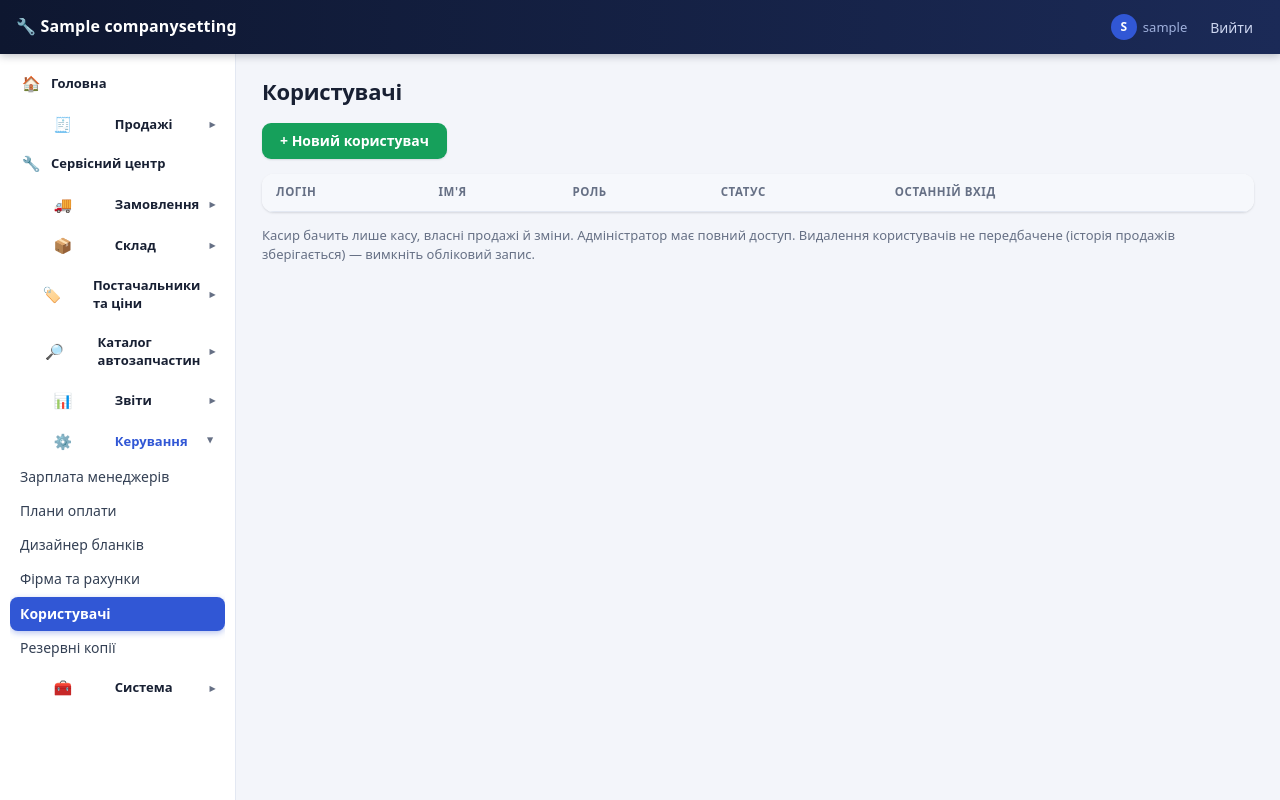
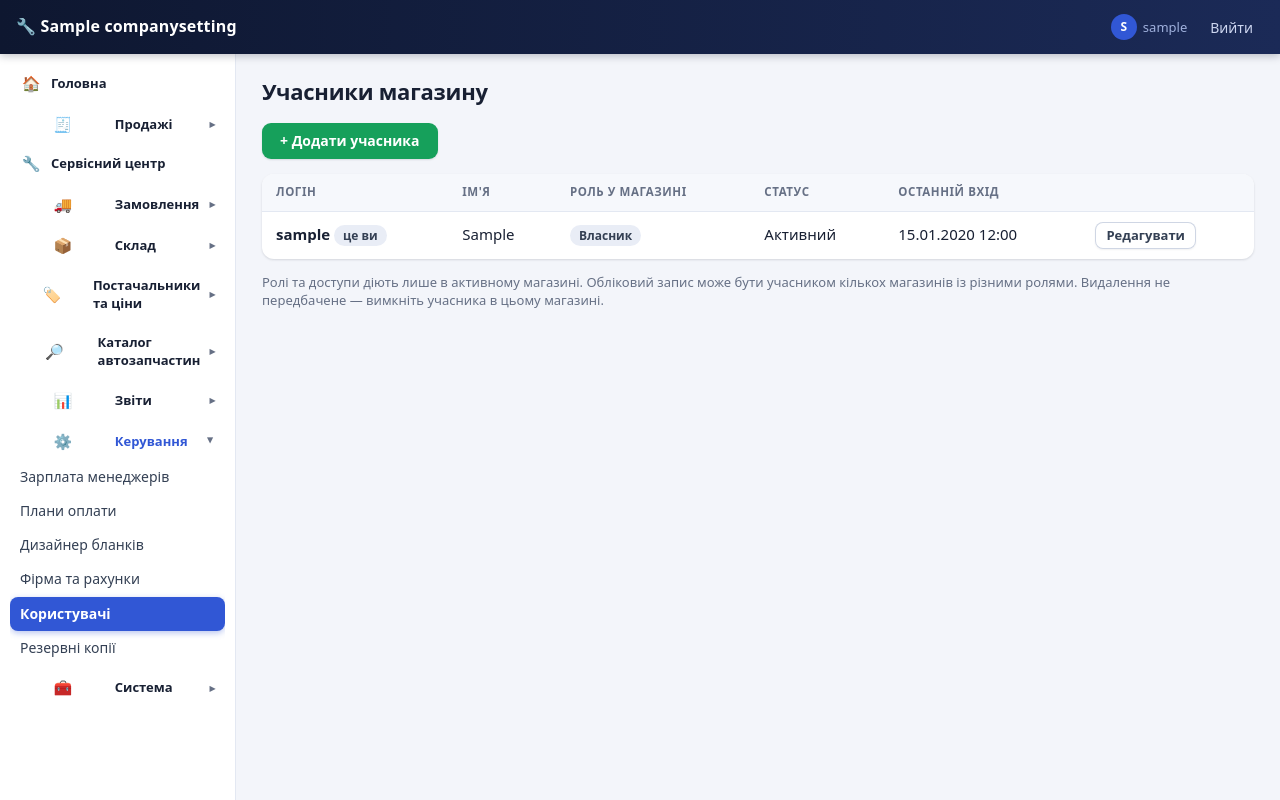
Before and after one commit to pavlo9840-gggpol/crm-prototup, a Django app: page /users/ in a window 1280 px wide. Run offline with Django 4.2, Linux system fonts and the light colour scheme; a user stored in the database is signed in; data comes from the database, SQL or seed files in the repository; tables that the repository leaves empty hold one stand-in row (values such as "Sample post"); lists and menus that the app fills with data are empty.

Commit message:
Display workspace memberships and company-local roles in user management

```diff
--- a/core/templates/core/user_list.html
+++ b/core/templates/core/user_list.html
@@ -1,8 +1,23 @@
-{% extends "core/base.html" %}{% block content %}<h2>Користувачі</h2>
-<p><a class="btn green" href="{% url 'user_new' %}">+ Новий користувач</a></p>
-<table><tr><th>Логін<th>Ім'я<th>Роль<th>Статус<th>Останній вхід<th></tr>
-{% for u in users %}<tr><td><b>{{ u.username }}</b>{% if u == user %} <span class="tag">це ви</span>{% endif %}<td>{{ u.first_name }}
-<td>{% if u.is_superuser %}<span class="tag" style="background:#e1ebff">Адміністратор</span>{% else %}<span class="tag">Касир</span>{% endif %}
-<td>{% if u.is_active %}Активний{% else %}<span class="err">Вимкнений</span>{% endif %}<td>{{ u.last_login|date:"d.m.Y H:i"|default:"—" }}
-<td><a class="btn gray sm" href="{% url 'user_edit' u.pk %}">Редагувати</a></tr>{% endfor %}</table>
-<p style="color:var(--mute);font-size:13px">Касир бачить лише касу, власні продажі й зміни. Адміністратор має повний доступ. Видалення користувачів не передбачене (історія продажів зберігається) — вимкніть обліковий запис.</p>{% endblock %}
+{% extends "core/base.html" %}
+{% block content %}
+<h2>Учасники магазину</h2>
+<p><a class="btn green" href="{% url 'user_new' %}">+ Додати учасника</a></p>
+<table>
+<tr><th>Логін</th><th>Ім'я</th><th>Роль у магазині</th><th>Статус</th><th>Останній вхід</th><th></th></tr>
+{% for membership in memberships %}
+{% with u=membership.user %}
+<tr>
+<td><b>{{ u.username }}</b>{% if u == user %} <span class="tag">це ви</span>{% endif %}</td>
+<td>{{ u.first_name }}</td>
+<td><span class="tag">{{ membership.get_role_display }}</span></td>
+<td>{% if membership.is_active and u.is_active %}Активний{% else %}<span class="err">Вимкнений</span>{% endif %}</td>
+<td>{{ u.last_login|date:"d.m.Y H:i"|default:"—" }}</td>
+<td><a class="btn gray sm" href="{% url 'user_edit' u.pk %}">Редагувати</a></td>
+</tr>
+{% endwith %}
+{% empty %}
+<tr><td colspan="6">У цьому магазині ще немає учасників.</td></tr>
+{% endfor %}
+</table>
+<p style="color:var(--mute);font-size:13px">Ролі та доступи діють лише в активному магазині. Обліковий запис може бути учасником кількох магазинів із різними ролями. Видалення не передбачене — вимкніть учасника в цьому магазині.</p>
+{% endblock %}
```
